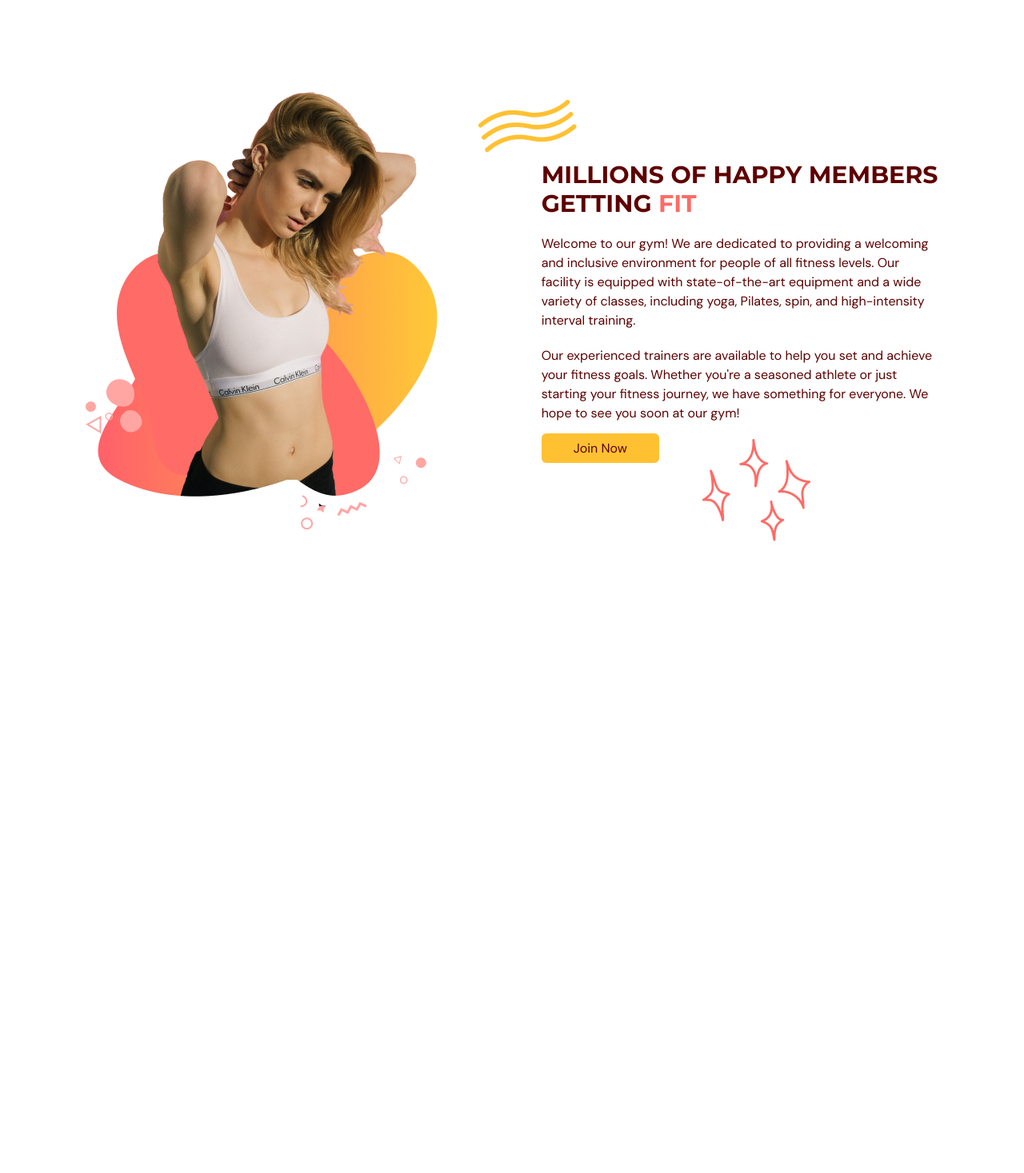
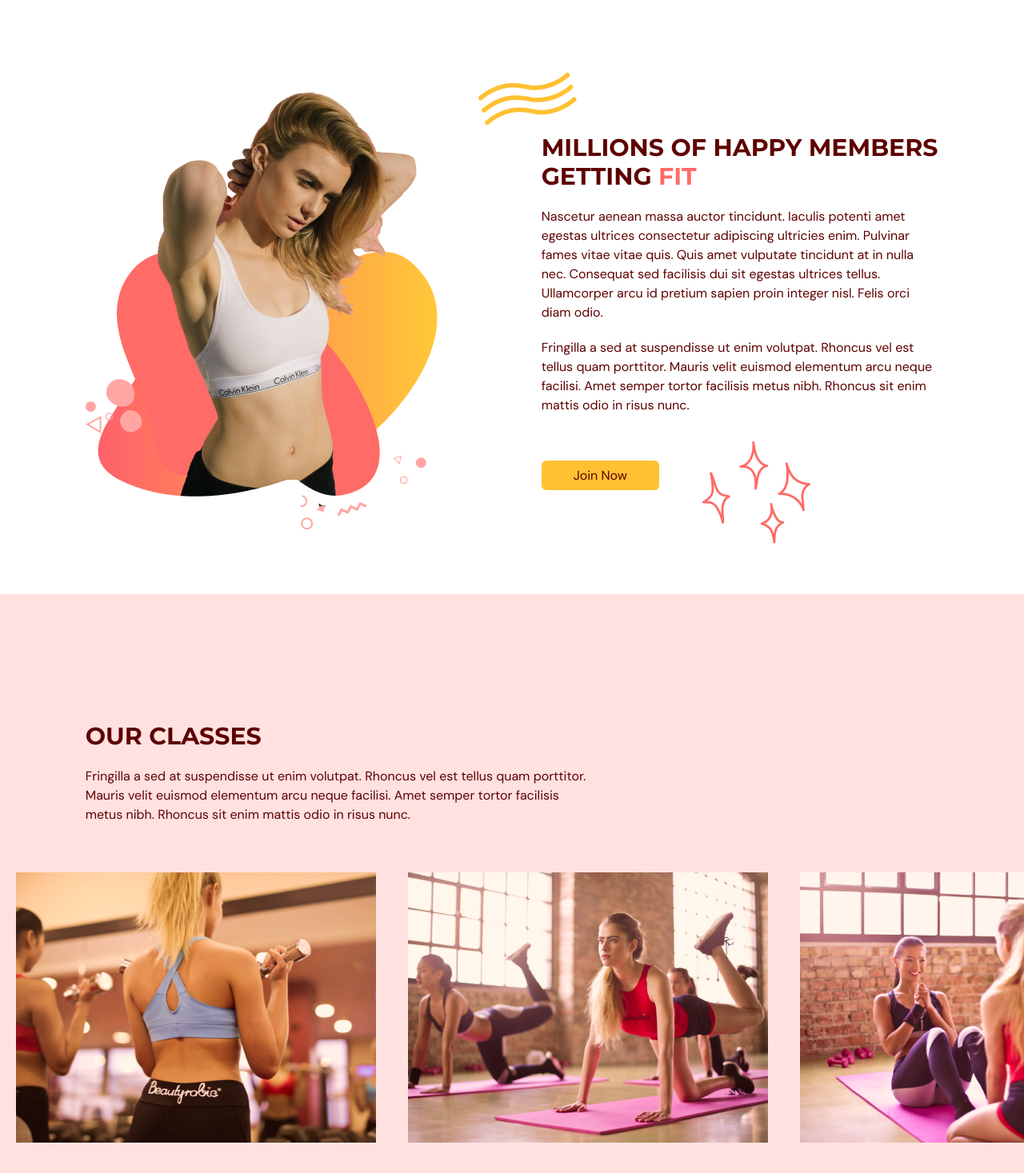
Before and after one commit to MG-108/typesript-fitness-app, a React (Vite) app: page / in a window 1280 px wide. Shown: the part 1302-2769 px from the top of the page at 80% size. Before the commit the page ends 2045 px from the top, so only its background shows below. Built offline with nearby package versions, Linux system fonts and the light colour scheme.

Commit message:
add OurClasses Section, refactoring folder structure

```diff
--- a/src/App.tsx
+++ b/src/App.tsx
@@ -2,7 +2,8 @@
 import Navbar from "@/components/navbar";
 import Home from "@/components/home";
 import Benefits from "@/components/benefits";
-import { SelectedPage } from "@/shared/types";
+import OurClasses from "@/components/ourClasses";
+import { SelectedPage } from "@/interfaces/types";
 
 function App() {
   const [selectedPage, setSelectedPage] = useState<SelectedPage>(
@@ -32,6 +33,7 @@
 
       <Home setSelectedPage={setSelectedPage} />
       <Benefits setSelectedPage={setSelectedPage} />
+      <OurClasses setSelectedPage={setSelectedPage} />
     </div>
   );
 }
--- a/src/components/benefits/Benefit.tsx
+++ b/src/components/benefits/Benefit.tsx
@@ -1,4 +1,4 @@
-import { SelectedPage } from "@/shared/types";
+import { SelectedPage } from "@/interfaces/types";
 import { motion } from "framer-motion";
 import AnchorLink from "react-anchor-link-smooth-scroll";
 
--- a/src/components/benefits/index.tsx
+++ b/src/components/benefits/index.tsx
@@ -1,6 +1,6 @@
 import ActionButton from "@/shared/ActionButton";
 import HText from "@/shared/HText";
-import { BenefitType, SelectedPage } from "@/shared/types";
+import { BenefitType, SelectedPage } from "@/interfaces/types";
 import {
   HomeModernIcon,
   UserGroupIcon,
@@ -125,22 +125,23 @@
               }}
             >
               <p className="my-5">
-                Welcome to our gym! We are dedicated to providing a welcoming
-                and inclusive environment for people of all fitness levels. Our
-                facility is equipped with state-of-the-art equipment and a wide
-                variety of classes, including yoga, Pilates, spin, and
-                high-intensity interval training.
+                Nascetur aenean massa auctor tincidunt. Iaculis potenti amet
+                egestas ultrices consectetur adipiscing ultricies enim. Pulvinar
+                fames vitae vitae quis. Quis amet vulputate tincidunt at in
+                nulla nec. Consequat sed facilisis dui sit egestas ultrices
+                tellus. Ullamcorper arcu id pretium sapien proin integer nisl.
+                Felis orci diam odio.
               </p>
               <p className="mb-5">
-                Our experienced trainers are available to help you set and
-                achieve your fitness goals. Whether you're a seasoned athlete or
-                just starting your fitness journey, we have something for
-                everyone. We hope to see you soon at our gym!
+                Fringilla a sed at suspendisse ut enim volutpat. Rhoncus vel est
+                tellus quam porttitor. Mauris velit euismod elementum arcu neque
+                facilisi. Amet semper tortor facilisis metus nibh. Rhoncus sit
+                enim mattis odio in risus nunc.
               </p>
             </motion.div>
             {/* BUTTON */}
-            <div className="relative">
-              <div className="before-bottom-20 before:absolute before:right-40 before:z-[-1] before:content-sparkles">
+            <div className="relative mt-16">
+              <div className="before:absolute before:-bottom-20 before:right-40 before:z-[-1] before:content-sparkles">
                 <ActionButton setSelectedPage={setSelectedPage}>
                   Join Now
                 </ActionButton>
--- a/src/components/home/index.tsx
+++ b/src/components/home/index.tsx
@@ -1,6 +1,6 @@
 import useMediaQuery from "@/hooks/useMediaQuery";
 import ActionButton from "@/shared/ActionButton";
-import { SelectedPage } from "@/shared/types";
+import { SelectedPage } from "@/interfaces/types";
 import HomePageText from "@/assets/HomePageText.png";
 import HomePageGraphic from "@/assets/HomePageGraphic.png";
 import SponsorRedbull from "@/assets/SponsorRedbull.png";
--- a/src/components/navbar/Link.tsx
+++ b/src/components/navbar/Link.tsx
@@ -1,4 +1,4 @@
-import { SelectedPage } from "@/shared/types";
+import { SelectedPage } from "@/interfaces/types";
 import AnchorLink from "react-anchor-link-smooth-scroll";
 
 type Props = {
--- a/src/components/navbar/index.tsx
+++ b/src/components/navbar/index.tsx
@@ -2,7 +2,7 @@
 import { Bars3Icon, XMarkIcon } from "@heroicons/react/24/solid";
 import Logo from "@/assets/Logo.png";
 import Link from "./Link";
-import { SelectedPage } from "@/shared/types";
+import { SelectedPage } from "@/interfaces/types";
 import useMediaQuery from "@/hooks/useMediaQuery";
 import ActionButton from "@/shared/ActionButton";
 
--- /dev/null
+++ b/src/components/ourClasses/Class.tsx
@@ -0,0 +1,26 @@
+import React from "react";
+
+type Props = {
+  name: string;
+  description?: string;
+  image: string;
+};
+
+const Class = ({ name, description, image }: Props) => {
+  const overlayStyles = `p-5 absolute z-30 flex
+h-[380px] w-[450px] flex-col items-center justify-center
+whitespace-normal bg-primary-500 text-center text-white
+opacity-0 transition duration-500 hover:opacity-90 `;
+
+  return (
+    <li className="relative mx-5 inline-block h-[389opx] w-[450px]">
+      <div className={overlayStyles}>
+        <p>{name}</p>
+        <p>{description}</p>
+      </div>
+      <img src={image} alt={`${image}`} />
+    </li>
+  );
+};
+
+export default Class;
--- /dev/null
+++ b/src/components/ourClasses/index.tsx
@@ -0,0 +1,56 @@
+import { SelectedPage } from "@/interfaces/types";
+
+import { motion } from "framer-motion";
+import HText from "@/shared/HText";
+import { classes } from "@/data/classes";
+import Class from "./Class";
+
+type Props = {
+  setSelectedPage: (value: SelectedPage) => void;
+};
+
+const OurClasses = ({ setSelectedPage }: Props) => {
+  return (
+    <section id="ourclasses" className="w-full bg-primary-100 py-40">
+      <motion.div
+        onViewportEnter={() => setSelectedPage(SelectedPage.OurClasses)}
+      >
+        <motion.div
+          className="mx-auto w-5/6"
+          initial="hidden"
+          whileInView="visible"
+          viewport={{ once: true, amount: 0.5 }}
+          transition={{ duration: 0.7 }}
+          variants={{
+            hidden: { opacity: 0, x: -50 },
+            visible: { opacity: 1, x: 0 },
+          }}
+        >
+          <div className="md:w-3/5">
+            <HText>OUR CLASSES</HText>
+            <p className="py-5">
+              Fringilla a sed at suspendisse ut enim volutpat. Rhoncus vel est
+              tellus quam porttitor. Mauris velit euismod elementum arcu neque
+              facilisi. Amet semper tortor facilisis metus nibh. Rhoncus sit
+              enim mattis odio in risus nunc.
+            </p>
+          </div>
+        </motion.div>
+        <div className="mt-10 h-[353px] w-full overflow-x-auto overflow-y-hidden">
+          <ul className="w-[2800px] whitespace-nowrap">
+            {classes.map((item, index) => (
+              <Class
+                key={`${item.name}-${index}`}
+                name={item.name}
+                description={item.description}
+                image={item.image}
+              />
+            ))}
+          </ul>
+        </div>
+      </motion.div>
+    </section>
+  );
+};
+
+export default OurClasses;
--- /dev/null
+++ b/src/data/classes.ts
@@ -0,0 +1,42 @@
+import image1 from "@/assets/image1.png";
+import image2 from "@/assets/image2.png";
+import image3 from "@/assets/image3.png";
+import image4 from "@/assets/image4.png";
+import image5 from "@/assets/image5.png";
+import image6 from "@/assets/image6.png";
+import { ClassType } from "@/interfaces/types";
+
+export const classes: Array<ClassType> = [
+  {
+    name: "Weight Training Classes",
+    description:
+      "Lorem ipsum dolor sit amet, consectetur adipiscing elit, sed do eiusmod tempor incididunt ut labore et dolore magna aliqua. Ut enim ad minim veniam, quis nostrud exercitation ullamco laboris nisi ut aliquip ex ea commodo consequat.",
+    image: image1,
+  },
+  {
+    name: "Yoga Classes",
+    image: image2,
+  },
+  {
+    name: "Ab Core Classes",
+    description:
+      "Lorem ipsum dolor sit amet, consectetur adipiscing elit, sed do eiusmod tempor incididunt ut labore et dolore magna aliqua. Ut enim ad minim veniam, quis nostrud exercitation ullamco laboris nisi ut aliquip ex ea commodo consequat.",
+    image: image3,
+  },
+  {
+    name: "Adventure Classes",
+    description:
+      "Lorem ipsum dolor sit amet, consectetur adipiscing elit, sed do eiusmod tempor incididunt ut labore et dolore magna aliqua. Ut enim ad minim veniam, quis nostrud exercitation ullamco laboris nisi ut aliquip ex ea commodo consequat.",
+    image: image4,
+  },
+  {
+    name: "Fitness Classes",
+    image: image5,
+  },
+  {
+    name: "Training Classes",
+    description:
+      "Lorem ipsum dolor sit amet, consectetur adipiscing elit, sed do eiusmod tempor incididunt ut labore et dolore magna aliqua. Ut enim ad minim veniam, quis nostrud exercitation ullamco laboris nisi ut aliquip ex ea commodo consequat.",
+    image: image6,
+  },
+];
--- a/src/shared/types.ts
+++ b/src/interfaces/types.ts
@@ -10,3 +10,9 @@
   title: string;
   description: string;
 }
+
+export interface ClassType {
+  name: string;
+  description?: string;
+  image: string;
+}
--- a/src/shared/ActionButton.tsx
+++ b/src/shared/ActionButton.tsx
@@ -1,5 +1,5 @@
 import AnchorLink from "react-anchor-link-smooth-scroll";
-import { SelectedPage } from "./types";
+import { SelectedPage } from "../interfaces/types";
 
 type Props = {
   children: React.ReactNode;
```
